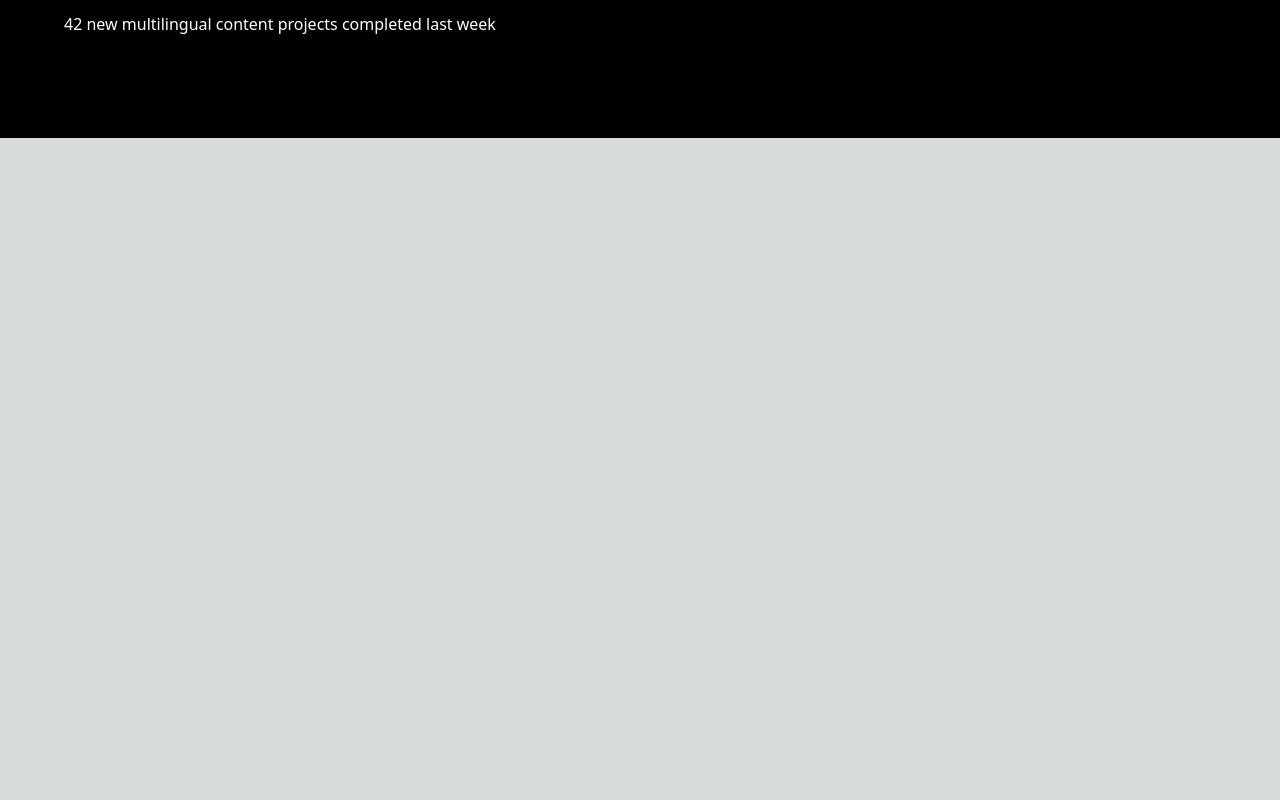
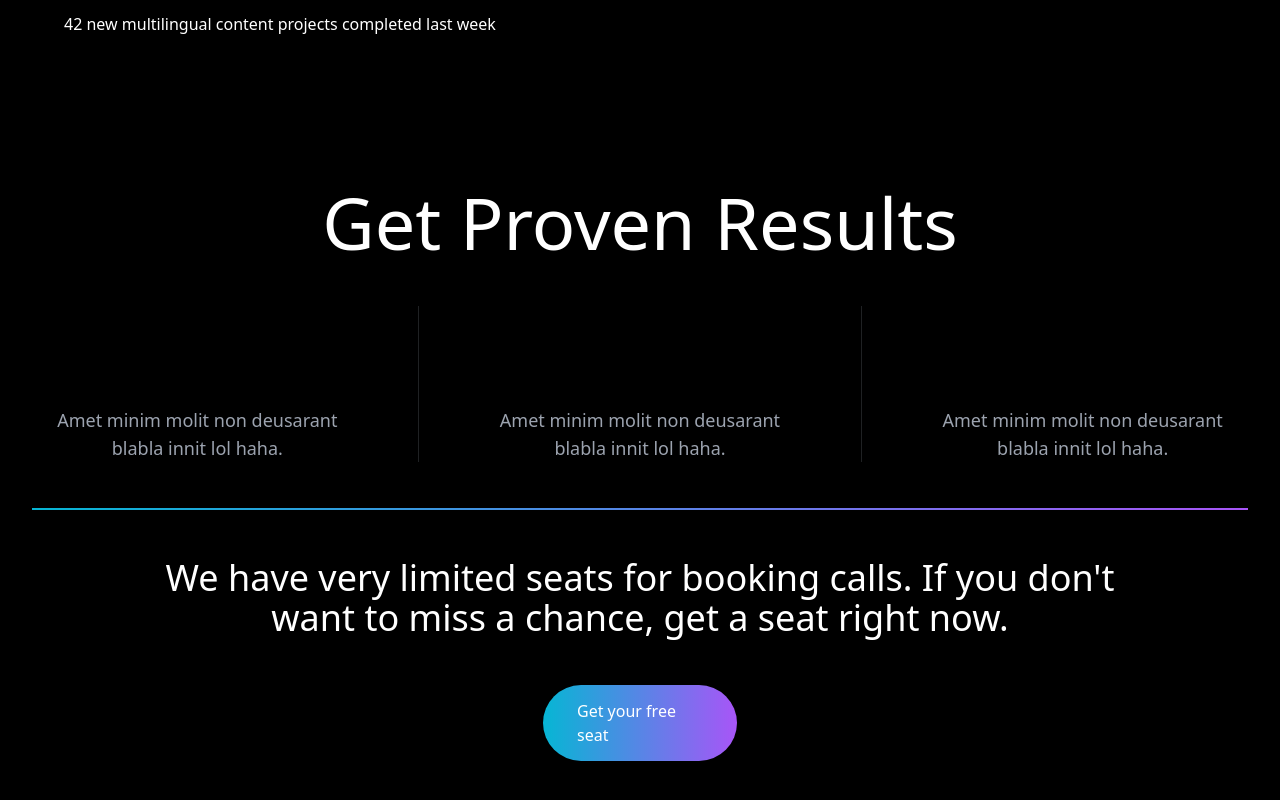
Before and after one commit to omarcasey/sqribe_app, a Next.js app: page / in a window 1280 px wide. Shown: the part 915-1715 px from the top of the page. Before the commit the page ends 1053 px from the top, so only its background shows below. Built offline with nearby package versions, Linux system fonts and the light colour scheme.

Commit message:
Calltoaction done

```diff
--- /dev/null
+++ b/components/CallToAction.js
@@ -0,0 +1,50 @@
+import React from 'react';
+
+const CallToAction = () => {
+  return (
+    <section className="py-12 bg-black sm:pb-16 lg:pb-20 xl:pb-24">
+      <div className="px-4 mx-auto sm:px-6 lg:px-8 max-w-7xl">
+        <div className="grid items-center grid-cols-1 gap-y-12 mb-24">
+          <h1 className="text-center text-4xl font-normal text-white sm:text-5xl lg:text-6xl xl:text-7xl">
+            Get Proven Results
+          </h1>
+          <div className="grid grid-cols-3 items-center text-center relative gap-x-28">
+            <div>
+              <h1 className="text-3xl">Discover New Ideas for Business</h1>
+              <p className="text-lg text-gray-400 mt-7">
+                Amet minim molit non deusarant blabla innit lol haha.
+              </p>
+            </div>
+            <div className="relative">
+              <h1 className="text-3xl">Find better opportunities quickly</h1>
+              <p className="text-lg text-gray-400 mt-7">
+                Amet minim molit non deusarant blabla innit lol haha.
+              </p>
+              <div className="absolute left-[-17%] w-[1px] top-0 bottom-0 bg-gray-400 opacity-20"></div>
+              <div className="absolute right-[-17%] w-[1px] top-0 bottom-0 bg-gray-400 opacity-20"></div>
+            </div>
+            <div>
+              <h1 className="text-3xl">Get proven path for growing business</h1>
+              <p className="text-lg text-gray-400 mt-7">
+                Amet minim molit non deusarant blabla innit lol haha.
+              </p>
+            </div>
+            <div className="absolute -bottom-12 left-0 w-full h-[2px] bg-gradient-to-r from-cyan-500 to-purple-500"></div>
+          </div>
+          <h1 className="text-center text-4xl font-normal text-white px-32 mt-12">
+            We have very limited seats for booking calls. If you don't want to miss a chance, get a seat right now.
+          </h1>
+          <div className='w-full flex justify-center'>
+            <div class="relative inline-flex items-center justify-center group w-48">
+              <div class="absolute transition-all duration-200 rounded-full -inset-px bg-gradient-to-r from-cyan-500 to-purple-500 group-hover:shadow-lg group-hover:shadow-cyan-500/50"></div>
+              <a href="#" title="" class="relative inline-flex items-center justify-center px-8 py-3 text-base font-normal text-white border border-transparent rounded-full" role="button"> Get your free seat </a>
+            </div>
+          </div>
+
+        </div>
+      </div>
+    </section>
+  );
+};
+
+export default CallToAction;
--- a/pages/index.js
+++ b/pages/index.js
@@ -2,6 +2,7 @@ import Image from 'next/image'
 import { Inter } from 'next/font/google'
 import Navbar from '@/components/Navbar'
 import Hero from '@/components/Hero'
+import CallToAction from '@/components/CallToAction'
 
 const inter = Inter({ subsets: ['latin'] })
 
@@ -10,6 +11,7 @@ export default function Home() {
     <main className="min-h-screen bg-gray-900">
       <Navbar />
       <Hero />
+      <CallToAction />
     </main>
   )
 }
```
